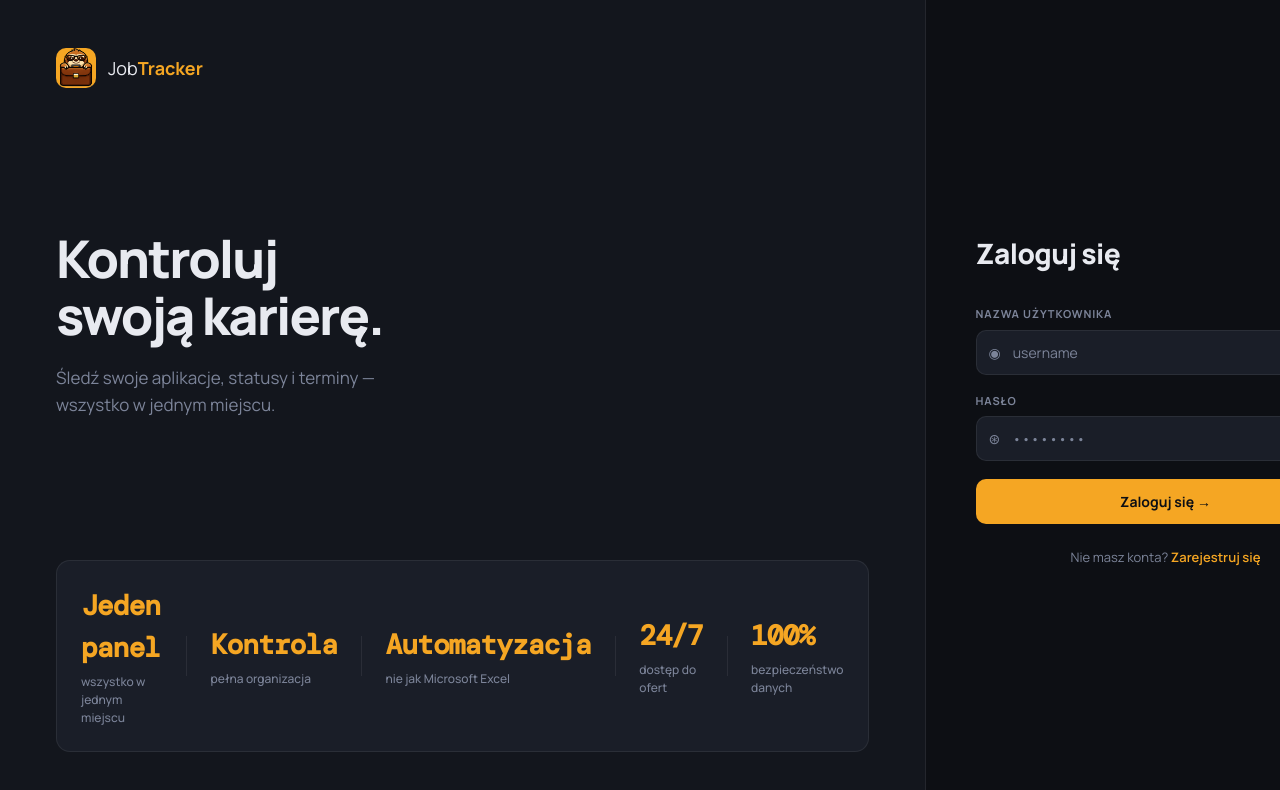
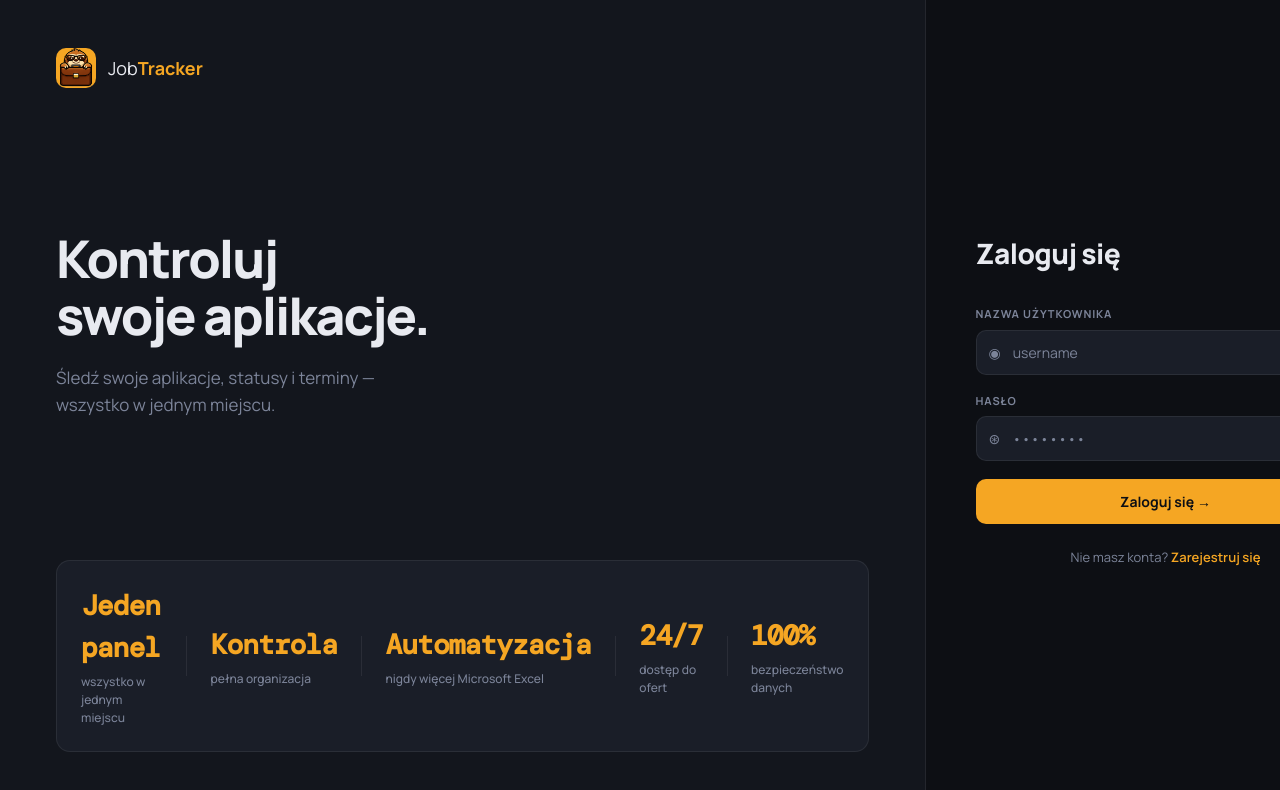
Before and after one commit to Wardiusz/JobApplicationTracker, an Angular app in the folder frontend/: page /login in a window 1280 px wide. Shown: the top 790 px of the page. Built offline with nearby package versions, Linux system fonts and the light colour scheme.

Commit message:
style: add cool animation and rewrite text

```diff
--- a/frontend/src/app/features/auth/login/login.component.html
+++ b/frontend/src/app/features/auth/login/login.component.html
@@ -1,11 +1,11 @@
 <div class="auth-shell">
-  <div class="auth-left">
+  <div class="auth-left box-inner">
     <div class="brand">
       <img src="/JobTracker.png" alt="logo" class="brand-icon"/>
       <span class="brand-name">Job<strong>Tracker</strong></span>
     </div>
     <div class="hero-text">
-      <h1>Kontroluj<br>swoją karierę.</h1>
+      <h1>Kontroluj<br>swoje aplikacje.</h1>
       <p>Śledź swoje aplikacje, statusy i terminy — wszystko w jednym miejscu.</p>
     </div>
     <div class="stats-preview">
@@ -13,7 +13,7 @@
       <div class="sp-divider"></div>
       <div class="sp-item"><span class="sp-num">Kontrola</span><span class="sp-label">pełna organizacja</span></div>
       <div class="sp-divider"></div>
-      <div class="sp-item"><span class="sp-num">Automatyzacja</span><span class="sp-label">nie jak Microsoft Excel</span></div>
+      <div class="sp-item"><span class="sp-num">Automatyzacja</span><span class="sp-label">nigdy więcej Microsoft Excel</span></div>
       <div class="sp-divider"></div>
       <div class="sp-item"><span class="sp-num">24/7</span><span class="sp-label">dostęp do ofert</span></div>
       <div class="sp-divider"></div>
--- a/frontend/src/app/features/auth/otp/otp.component.html
+++ b/frontend/src/app/features/auth/otp/otp.component.html
@@ -1,5 +1,5 @@
 <div class="auth-shell">
-  <div class="auth-left">
+  <div class="auth-left box-inner">
     <div class="brand">
       <img src="/JobTracker.png" alt="logo" class="brand-icon"/>
       <span class="brand-name">Job<strong>Tracker</strong></span>
--- a/frontend/src/app/features/auth/register/register.component.html
+++ b/frontend/src/app/features/auth/register/register.component.html
@@ -1,5 +1,5 @@
 <div class="auth-shell">
-  <div class="auth-left">
+  <div class="auth-left box-inner">
     <div class="brand">
         <img src="/JobTracker.png" alt="logo" class="brand-icon"/>
         <span class="brand-name">Job<strong>Tracker</strong></span>
```
